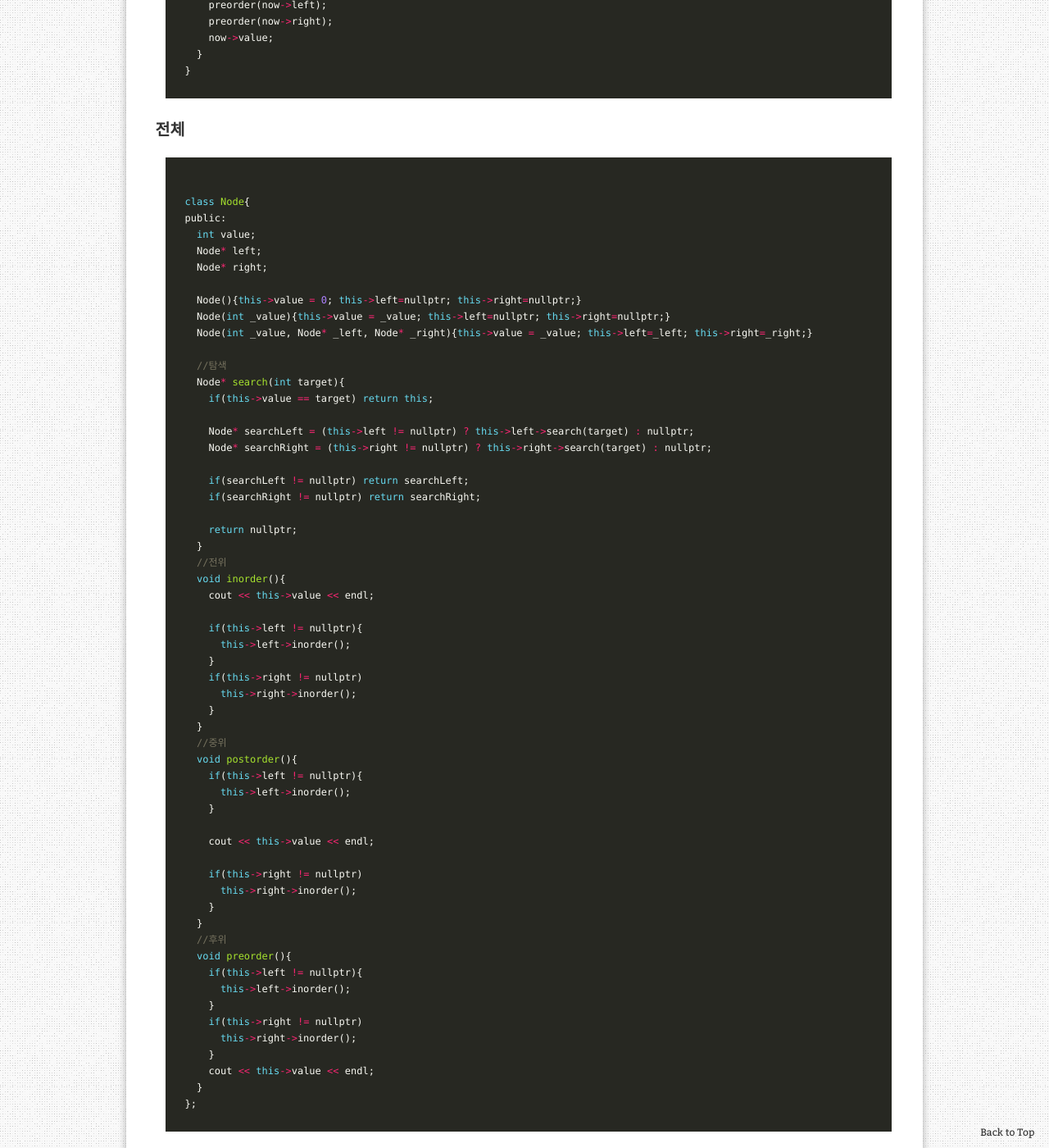
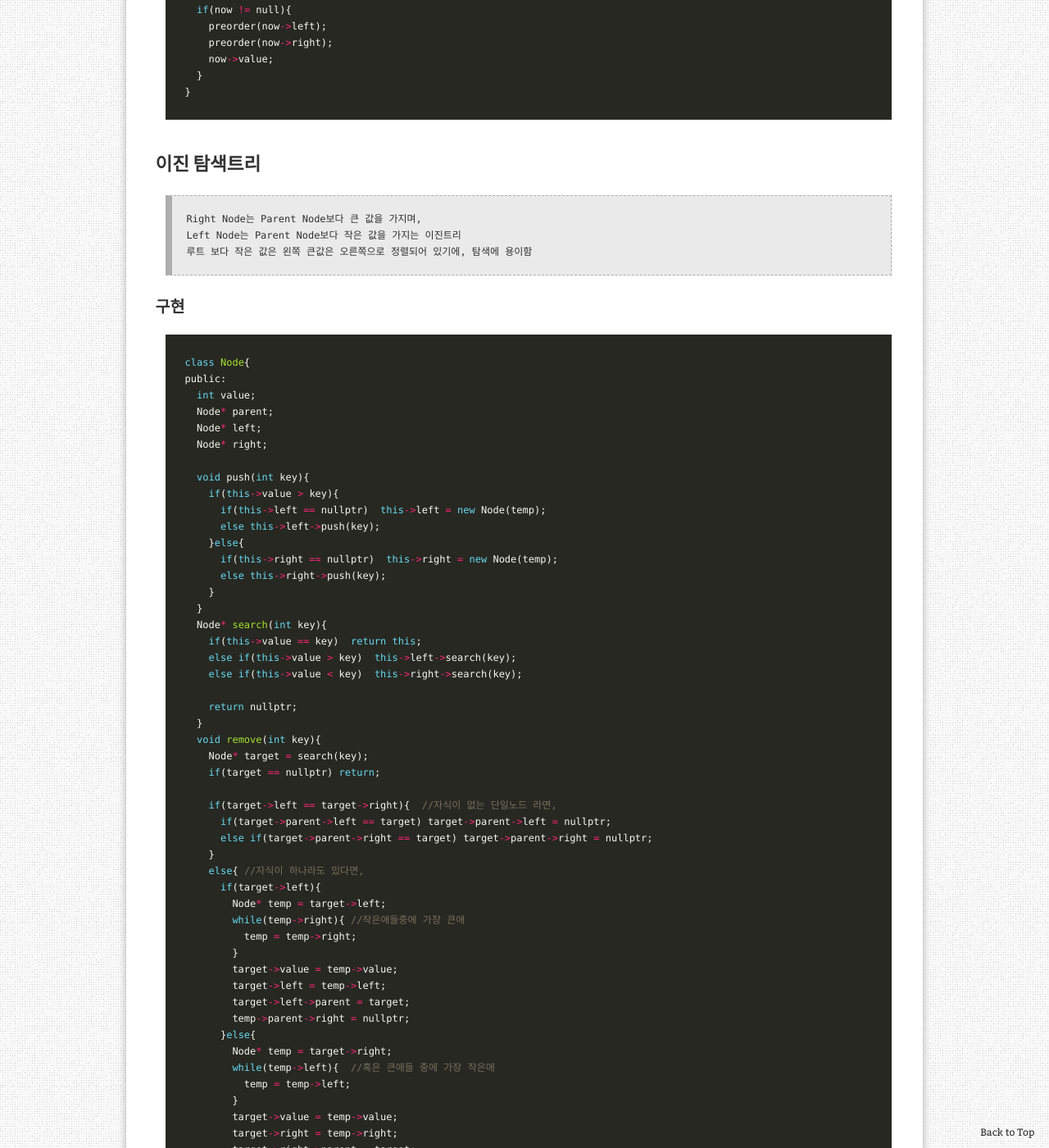
Before and after one commit to aristohyun/aristohyun.github.io, a Jekyll site: the page built from _posts/2020-07-28-Tree.md, in a window 1280 px wide and 1400 px high, scrolled down 2075 px. Shown: the whole window at 82% size. Built offline with Jekyll 4.4.1, drawn with Linux system fonts in a browser that asks for light colours; comment, search, counter and statistics services are not loaded; some of the changed text lies outside the part shown.

Commit message:
update post

```diff
--- a/_layouts/post.html
+++ b/_layouts/post.html
@@ -24,11 +24,6 @@ layout: blog
                                     <span itemprop="name">{% if page.author == null %}{{ site.author.name }}{% else %}{{ page.author }}{% endif %}</span>
                                 </span>
                             </a>
-                            {% if site.blog.cc_license and site.blog.cc_license_image %}
-                                <a class="license-icon" rel="license" href="{{ site.blog.cc_license }}" target="_blank">
-                                    <img alt="Creative Commons Licence" style="border-width:0" src="{{ site.blog.cc_license_image | relative_url }}"  height="16" width="80"/>
-                                </a>
-                            {% endif %}
                             {% if page.last_updated %}
                                 ({{ site.data.i18n[site.lang].last_updated}}:
                                 <time class="date-updated updated" datetime="{{ page.last_updated | date_to_xmlschema }}">{{ page.last_updated }}</time>)
--- a/_posts/2020-07-28-Tree.md
+++ b/_posts/2020-07-28-Tree.md
@@ -14,6 +14,7 @@ redirect_from:
 ## 이진트리
 #### 완전 이진트리
 > 일반적인 이진트리
+
 #### 이진 포화트리
 > 모든 노드가 2개의 자식을 가지고 있고, 깊이도 같음
 > 전체 노드의 갯수를 알 수 있음
@@ -70,71 +71,6 @@ void preorder(Node* now){
 }
 ~~~
 
-
-
-### 전체
-
-~~~ c++
-
-class Node{
-public:
-  int value;
-  Node* left;
-  Node* right;
-
-  Node(){this->value = 0; this->left=nullptr; this->right=nullptr;}
-  Node(int _value){this->value = _value; this->left=nullptr; this->right=nullptr;}
-  Node(int _value, Node* _left, Node* _right){this->value = _value; this->left=_left; this->right=_right;}
-
-  //탐색
-  Node* search(int target){
-    if(this->value == target) return this;
-
-    Node* searchLeft = (this->left != nullptr) ? this->left->search(target) : nullptr;
-    Node* searchRight = (this->right != nullptr) ? this->right->search(target) : nullptr;
-
-    if(searchLeft != nullptr) return searchLeft;
-    if(searchRight != nullptr) return searchRight;
-
-    return nullptr;
-  }
-  //전위
-  void inorder(){
-    cout << this->value << endl;
-
-    if(this->left != nullptr){
-      this->left->inorder();
-    }
-    if(this->right != nullptr)
-      this->right->inorder();
-    }
-  }
-  //중위
-  void postorder(){
-    if(this->left != nullptr){
-      this->left->inorder();
-    }
-
-    cout << this->value << endl;
-
-    if(this->right != nullptr)
-      this->right->inorder();
-    }
-  }
-  //후위
-  void preorder(){
-    if(this->left != nullptr){
-      this->left->inorder();
-    }
-    if(this->right != nullptr)
-      this->right->inorder();
-    }
-    cout << this->value << endl;
-  }
-};
-~~~
-
-
 ## 이진 탐색트리
 > Right Node는 Parent Node보다 큰 값을 가지며,
 > Left Node는 Parent Node보다 작은 값을 가지는 이진트리
@@ -143,20 +79,59 @@ public:
 ### 구현
 
 ~~~ c++
-void push(int key){
-  if(this->value > key){
-    if(this->left == nullptr)  this->left = new Node(temp);
-    else this->left->push(key);
-  }else{
-    if(this->right == nullptr)  this->right = new Node(temp);
-    else this->right->push(key);
+class Node{
+public:
+  int value;
+  Node* parent;
+  Node* left;
+  Node* right;
+
+  void push(int key){
+    if(this->value > key){
+      if(this->left == nullptr)  this->left = new Node(temp);
+      else this->left->push(key);
+    }else{
+      if(this->right == nullptr)  this->right = new Node(temp);
+      else this->right->push(key);
+    }
   }
-}
-Node* search(int key){
-  if(this->value == key)  return this;
-  else if(this->value > key)  this->left->search(key);
-  else if(this->value < key)  this->right->search(key);
+  Node* search(int key){
+    if(this->value == key)  return this;
+    else if(this->value > key)  this->left->search(key);
+    else if(this->value < key)  this->right->search(key);
 
-  return nullptr;
-}
+    return nullptr;
+  }
+  void remove(int key){
+    Node* target = search(key);
+    if(target == nullptr) return;
+
+    if(target->left == target->right){  //자식이 없는 단일노드 라면,
+      if(target->parent->left == target) target->parent->left = nullptr;
+      else if(target->parent->right == target) target->parent->right = nullptr;
+    }
+    else{ //자식이 하나라도 있다면,
+      if(target->left){
+        Node* temp = target->left;
+        while(temp->right){ //작은애들중에 가장 큰애
+          temp = temp->right;
+        }
+        target->value = temp->value;
+        target->left = temp->left;
+        target->left->parent = target;
+        temp->parent->right = nullptr;
+      }else{
+        Node* temp = target->right;
+        while(temp->left){  //혹은 큰애들 중에 가장 작은애
+          temp = temp->left;
+        }
+        target->value = temp->value;
+        target->right = temp->right;
+        target->right->parent = target;
+        temp->parent->left = nullptr;
+      }
+    }
+  }
+};
+
 ~~~
```
Also changed, not shown: other parts of _posts/2020-07-28-Tree.md (+1 -1 lines), _posts/2020-07-29-Graph.md (+0 -2 lines), 7 other files.
